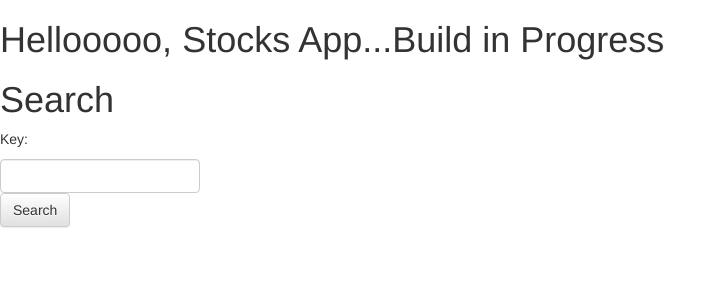
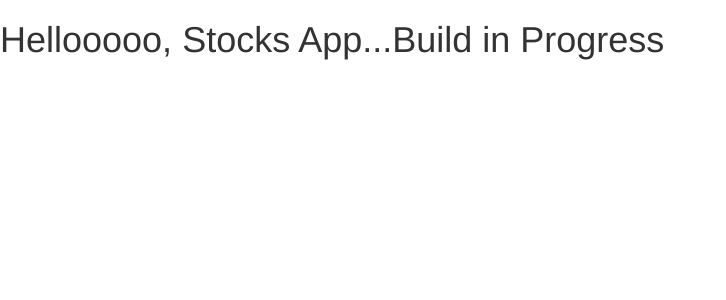
Before and after one commit to kneemaa/bears-and-bulls, a React (Create React App) app in the folder client/: page / in a window 1280 px wide. Shown: the top 300 px of the page, without its empty margins (0-726 px from the left). Built offline with nearby package versions, Linux system fonts and the light colour scheme.

Commit message:
removing search from app.js

```diff
--- a/client/src/App.js
+++ b/client/src/App.js
@@ -17,7 +17,6 @@ const App = () =>
         <div>
           <h1>Hellooooo, Stocks App...Build in Progress</h1>
         </div>
-        <Search/>
       {/* <Nav /> */}
       {/* <UserData /> */}
       <Switch>
```
